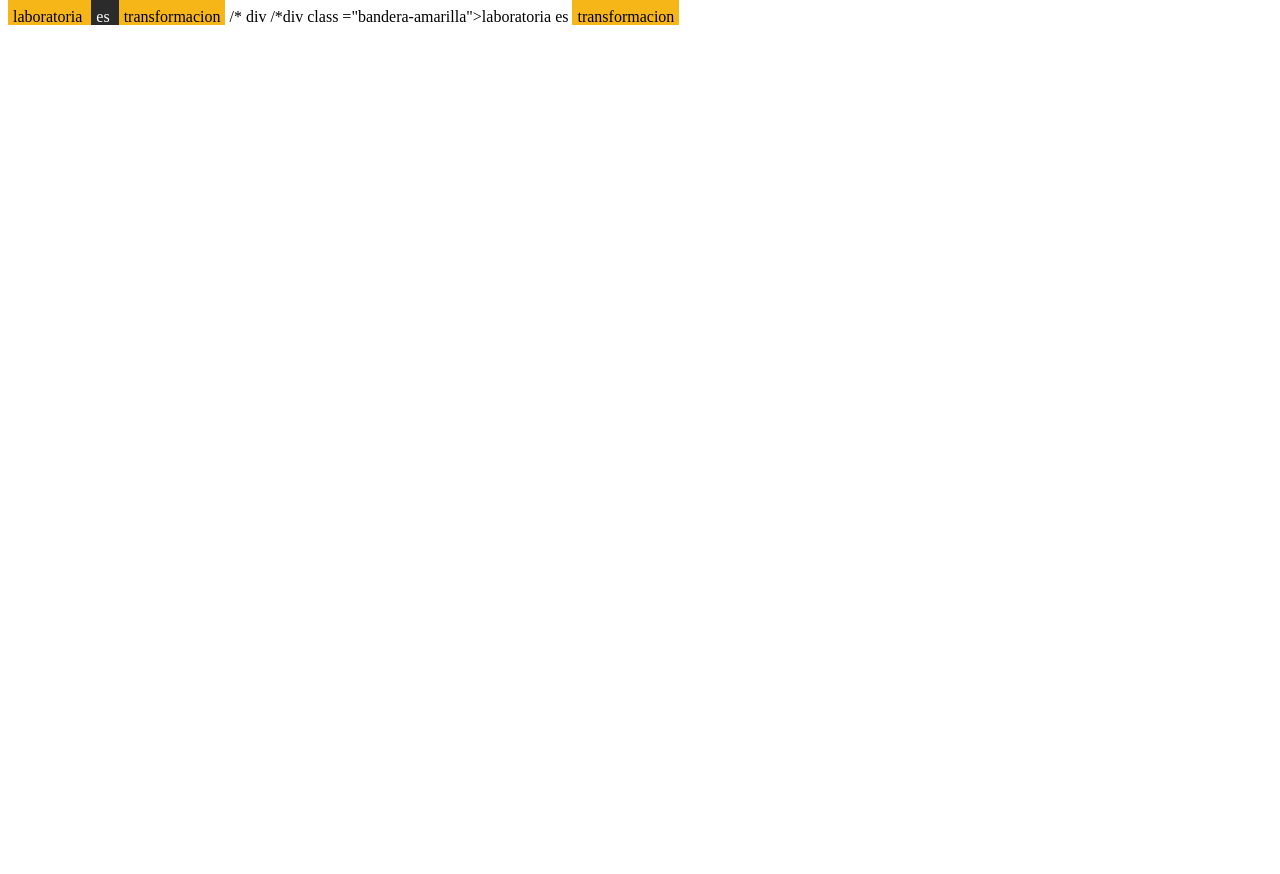
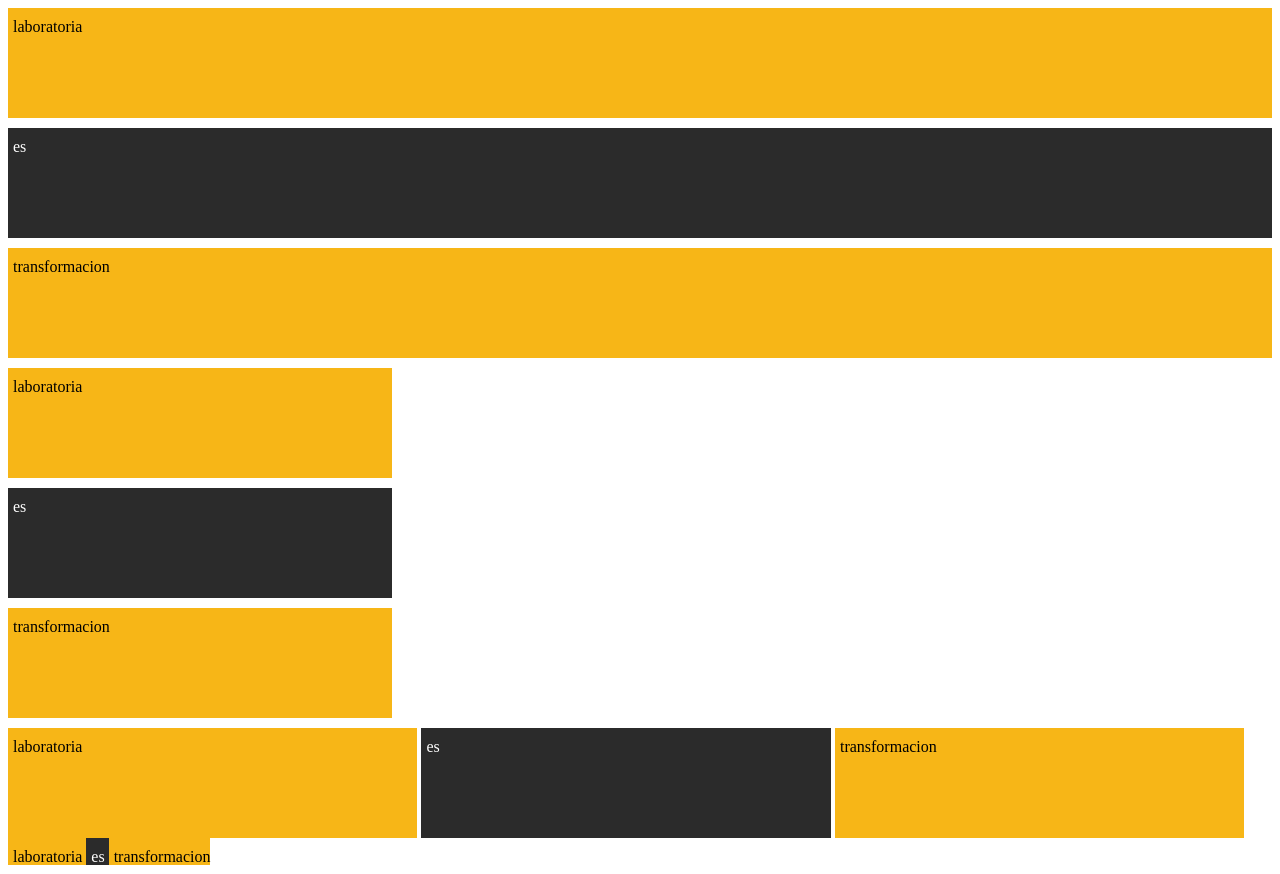
Before and after one commit to Rosaurarm/EJERCICIO-CSS, a plain HTML site: page index.html in a window 1280 px wide. Before the commit the page ends 800 px from the top, so only its background shows below. Drawn offline with Linux system fonts and the light colour scheme.

Commit message:
subiendo ejercicio  rev1

```diff
--- a/CSS/main.css
+++ b/CSS/main.css
@@ -1,18 +1,29 @@
 div{
-  width: 200px; /*2  ejercicio  */
-  heigth: 100px;
-  padding:  20px 5px 0px 5px;
-  margin boton: 10px;
-  display: inline; /* 3 ejercicio* + margin right: 10 px */
+  /*width: 200px; /*2  ejercicio  */
+  height: 100px;
+  padding:  10px 0px 0px 5px;
+  margin-bottom:  10px;
+  /*display: inline; /* 3 ejercicio* + margin right: 10 px */
 }
-.bandera-amarilla{
-  background-color:#F7B617;
+.dos{
+  width: 30%;
+
 }
-.bandera-gris{
-  background-color:#2B2B2B;
-  color:#FFF
+.tres{
+  width: 32%;
+  display:inline-block;
+}
+.cuatro{
+  display:inline;
+}
+
+  .bandera-amarilla{
+    background-color:#F7B617;
   }
-
+  .bandera-gris{
+    background-color:#2B2B2B;
+    color:#FFF
+    }
 
 /* siempre se  selectores de  etiquetas rojos. 2  selectores de div.
 /* 3
--- a/index.html
+++ b/index.html
@@ -7,15 +7,23 @@
 
   </head>
   <body>
-    <div class ="bandera-amarilla">laboratoria </div>
-    <div  class = "bandera-gris"> es </div>
+    <div class ="bandera-amarilla ">laboratoria </div>
+    <div  class = "bandera-gris "> es </div>
     <div class="bandera-amarilla">transformacion</div>
-    </script>
+
+    <div class ="bandera-amarilla dos">laboratoria </div>
+    <div class = "bandera-gris dos"> es </div>
+    <div class="bandera-amarilla dos">transformacion</div>
+
+    <div class ="bandera-amarilla tres">laboratoria </div>
+    <div class = "bandera-gris tres"> es </div>
+    <div class="bandera-amarilla tres">transformacion</div>
+
+    <div class ="bandera-amarilla cuatro">laboratoria </div>
+    <div class = "bandera-gris cuatro"> es </div>
+    <div class="bandera-amarilla cuatro">transformacion</div>
+
+
+
   </body>
 </html>
-
-
-/* div
-/*div class ="bandera-amarilla">laboratoria </div
-/* div  class = "bandera-gris"> es </div>
-<div class="bandera-amarilla">transformacion</div>
```
